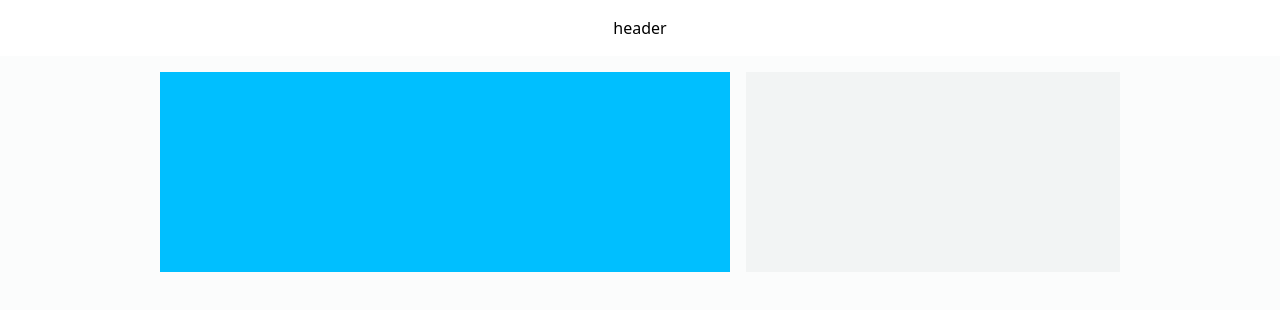
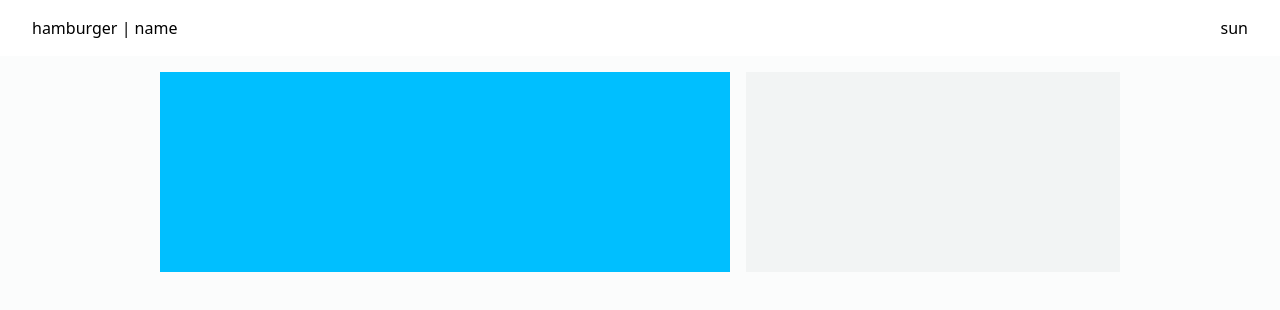
Before and after one commit to taylorhoyt/portfolio-v2, a Next.js app: page / in a window 1280 px wide. Shown: the top 310 px of the page. Built offline with nearby package versions, Linux system fonts and the light colour scheme.

Commit message:
Added HeaderSection

```diff
--- a/src/components/Layout.tsx
+++ b/src/components/Layout.tsx
@@ -1,4 +1,5 @@
 import React, { FC } from "react";
+import HeaderSection from "@/components/sections/HeaderSection";
 
 interface LayoutProps {
   children: React.ReactNode;
@@ -7,7 +8,10 @@ interface LayoutProps {
 const Layout: FC<LayoutProps> = ({ children }: LayoutProps) => {
   return (
     <div className={`flex h-screen flex-col overflow-hidden`}>
-      <header className="w-full p-4 text-center">header</header>
+      <HeaderSection>
+        <div>hamburger | name</div>
+        <div>sun</div>
+      </HeaderSection>
       <main className="bg-primary-background flex-1 items-center overflow-y-scroll py-4">
         {children}
       </main>
--- /dev/null
+++ b/src/components/sections/HeaderSection.tsx
@@ -0,0 +1,19 @@
+import React, { FC } from "react";
+
+interface HeaderSectionProps {
+  children: React.ReactNode;
+  className?: string;
+}
+
+const HeaderSection: FC<HeaderSectionProps> = ({
+  children,
+  className = "",
+}: HeaderSectionProps) => {
+  return (
+    <header className={`flex w-full justify-between px-8 py-4 ${className}`}>
+      {children}
+    </header>
+  );
+};
+
+export default HeaderSection;
```
